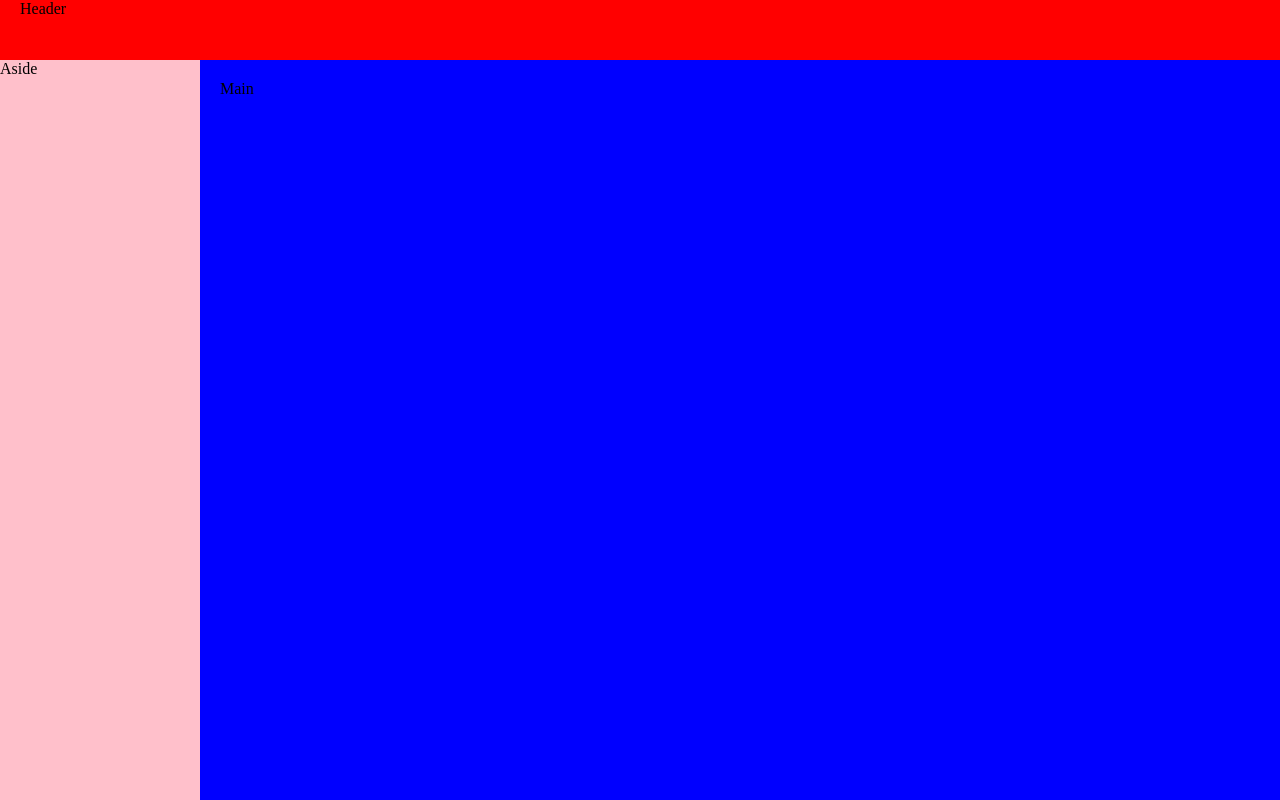
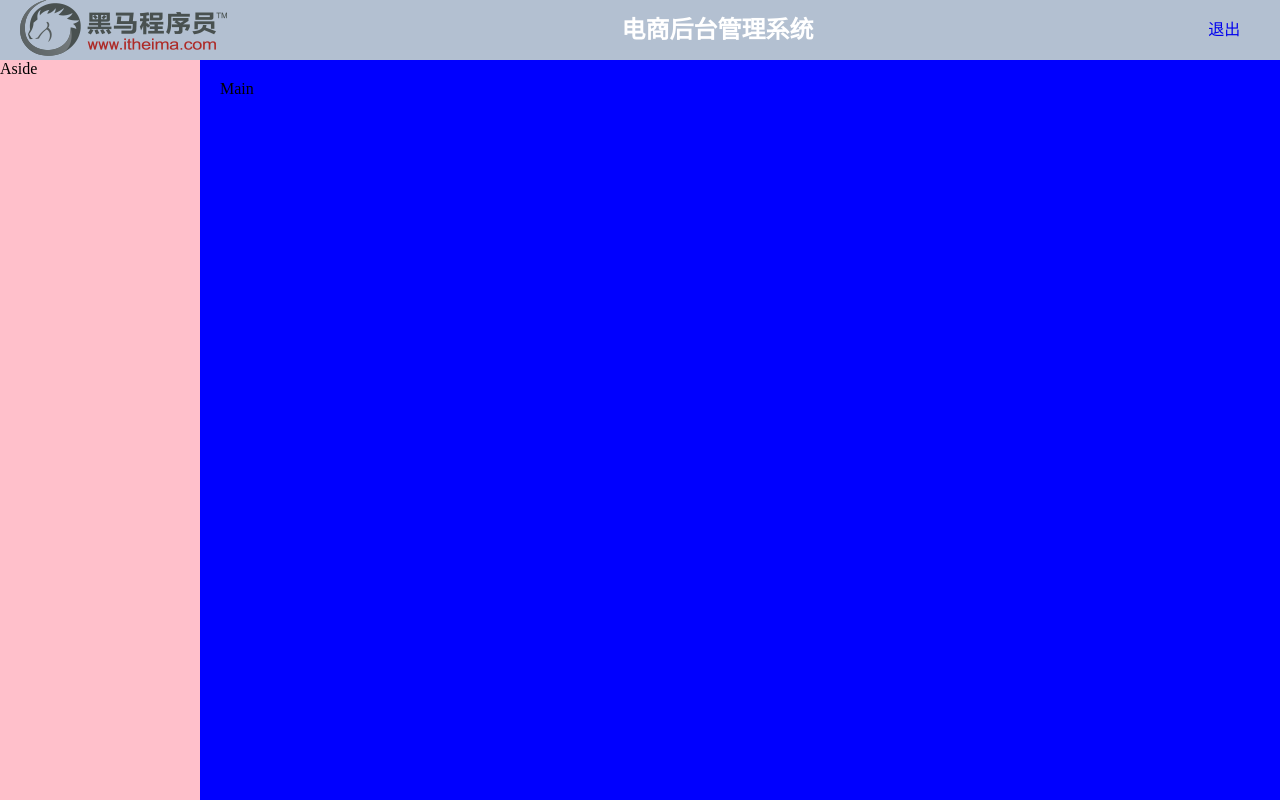
Before and after one commit to Oyqq88888/shopmanager64, a Vue app: page /#/ in a window 1280 px wide. Built offline with nearby package versions, Linux system fonts and the light colour scheme.

Commit message:
头部调整

```diff
--- a/src/components/home.vue
+++ b/src/components/home.vue
@@ -1,6 +1,18 @@
 <template>
   <el-container class="container">
-    <el-header>Header</el-header>
+    <el-header>
+      <el-row>
+        <el-col :span="4">
+          <img src="../assets/logo.png" alt="">
+        </el-col>
+        <el-col :span="19" class="middle">
+          <h2>电商后台管理系统</h2>
+        </el-col>
+        <el-col :span="1">
+          <a href="#" class="logout">退出</a>
+        </el-col>
+      </el-row>
+    </el-header>
     <el-container>
       <el-aside width="200px" class="aside">Aside</el-aside>
       <el-main class="main">Main</el-main>
@@ -16,7 +28,7 @@
 <style>
 .container {
   height: 100%;
-  background-color: red;
+  background-color: #B3C0D1;
 }
 .aside {
   background-color: pink;
@@ -24,4 +36,13 @@
 .main {
   background-color: blue;
 }
+.middle {
+  line-height: 60px;
+  text-align: center;
+  color: #ffffff;
+}
+.logout {
+  line-height: 60px;
+  text-decoration: none;
+}
 </style>
```
Also changed, not shown: src/assets/logo.png (added).
